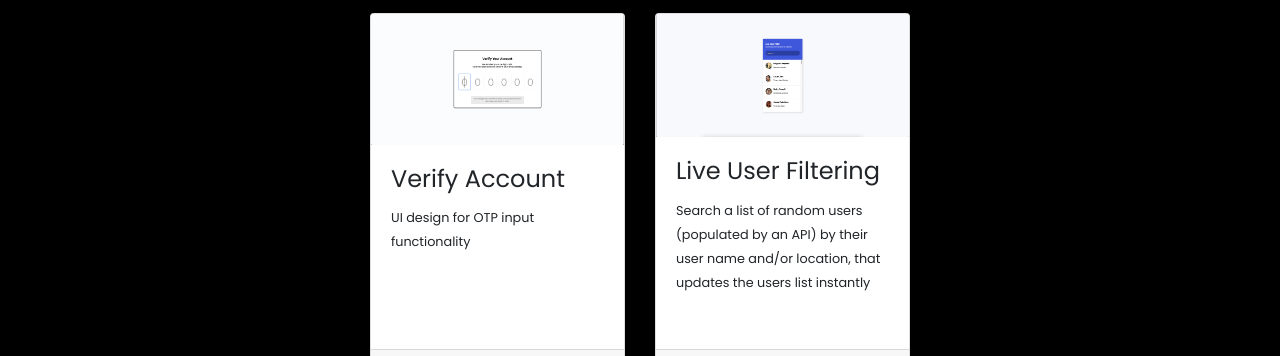
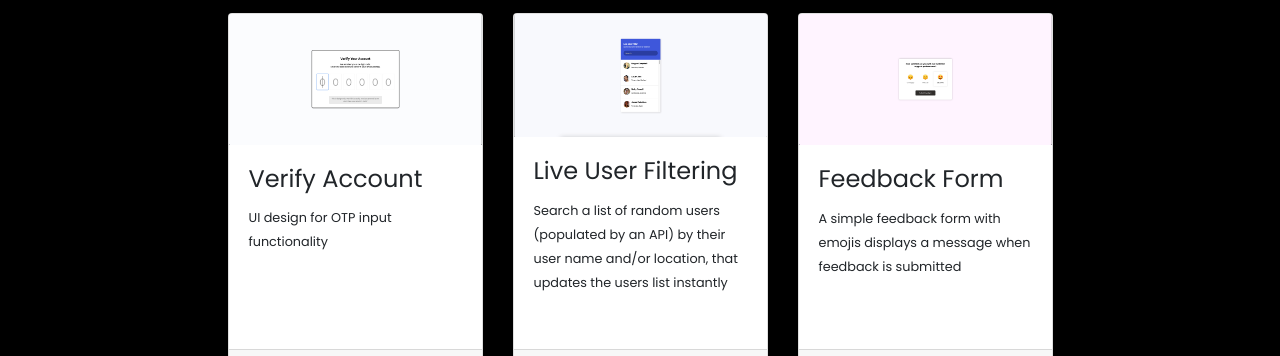
Before and after one commit to GouthamShiv/webstash.in, a plain HTML site: page hcj/index.html in a window 1280 px wide. Shown: the part 4375-4731 px from the top of the page. Drawn offline with nearby package versions, Linux system fonts and the light colour scheme.

Commit message:
added submodule | webstash 43

```diff
--- a/hcj/index.html
+++ b/hcj/index.html
@@ -764,12 +764,13 @@
                         </div>
                     </div>
                 </div>
-                <!-- <div class="col-md-3">
+                <div class="col-md-3">
                     <div class="card">
                         <img class="card-img-top" src="../img/html/webstash-43.png" alt="">
                         <div class="card-body">
-                            <h4 class="card-title">title</h4>
-                            <small class="card-text">description</small>
+                            <h4 class="card-title">Feedback Form</h4>
+                            <small class="card-text">A simple feedback form with emojis displays a message when feedback
+                                is submitted</small>
                         </div>
                         <div class="card-footer d-flex justify-content-between">
                             <a target="_blank" class="btn btn-dark" href="./webstash-43/app/index.html">Live
@@ -779,7 +780,7 @@
                         </div>
                     </div>
                 </div>
-                <div class="col-md-3">
+                <!-- <div class="col-md-3">
                     <div class="card">
                         <img class="card-img-top" src="../img/html/webstash-44.png" alt="">
                         <div class="card-body">
```
Also changed, not shown: img/html/webstash-43.png (added), 1 other file.
